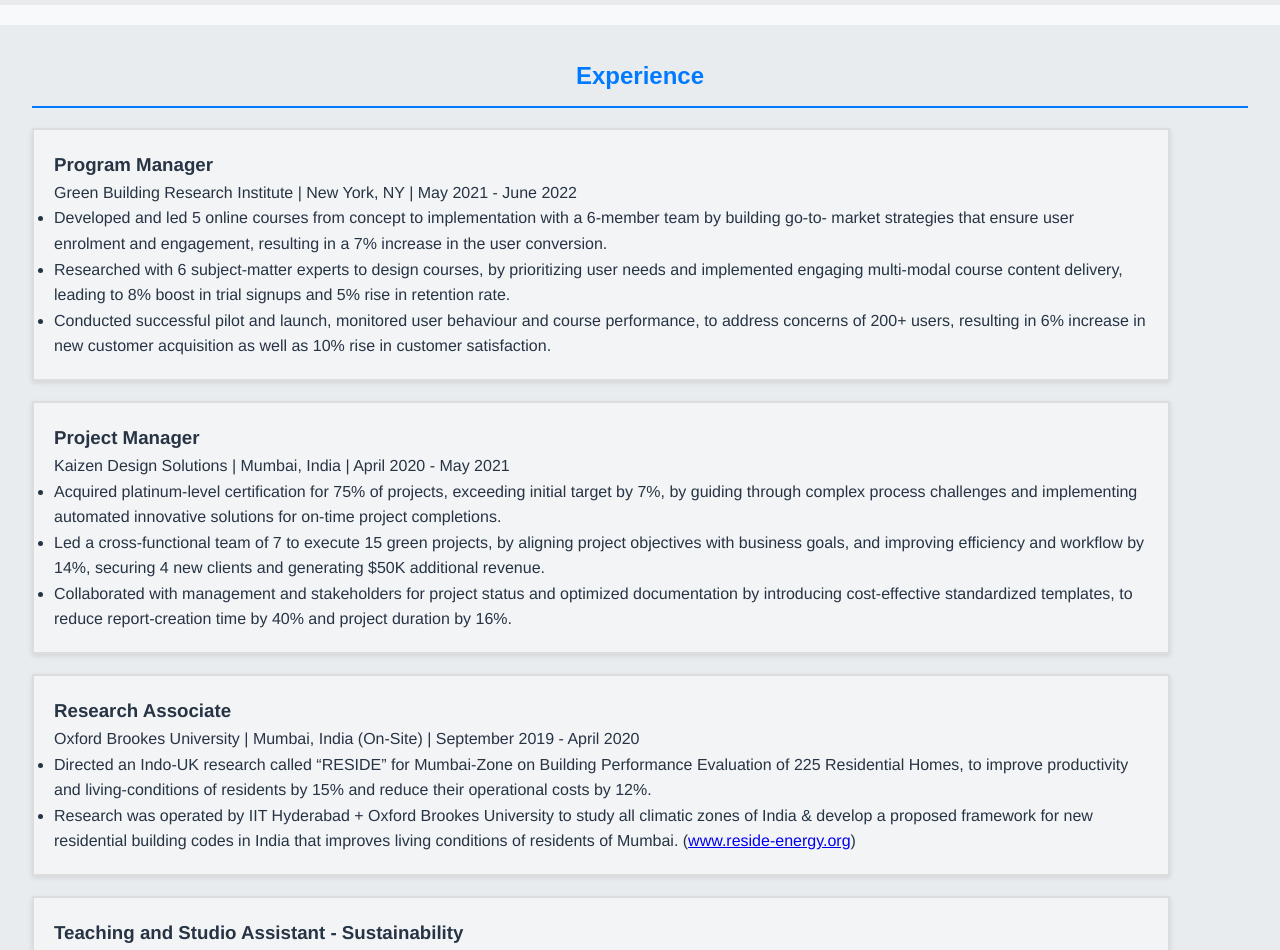
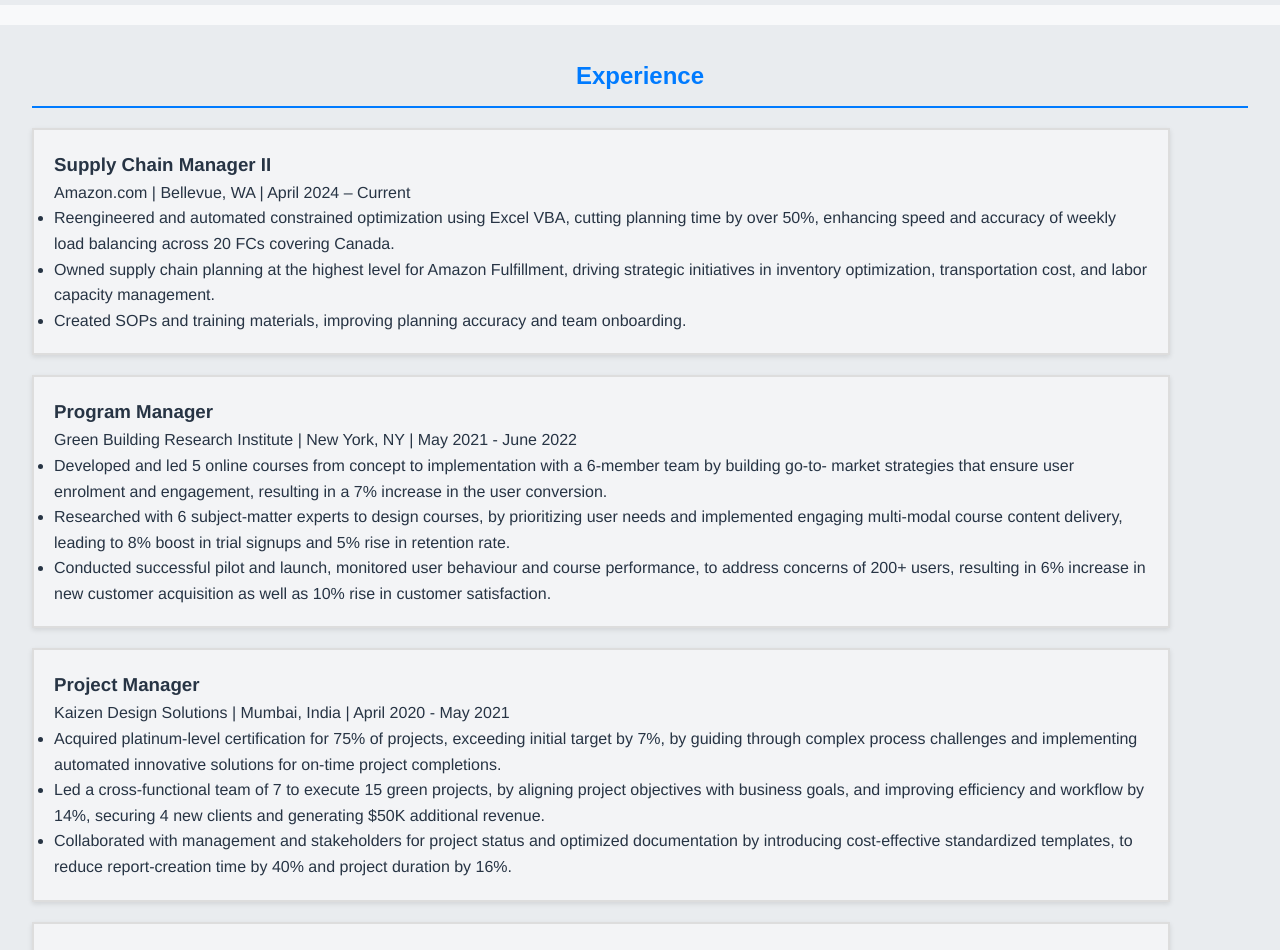
Before and after one commit to shalakawani/shalakawani.githib.io, a plain HTML site: page index.html in a window 1280 px wide. Shown: the part 7160-8110 px from the top of the page. Drawn offline with Linux system fonts and the light colour scheme.

Commit message:
Update index.html

```diff
--- a/index.html
+++ b/index.html
@@ -249,7 +249,17 @@
     <div class="experience-list">
       <!-- Each item can be styled similarly to project cards -->
 
-      <div class="experience-item project-card">
+     <div class="experience-item project-card">
+         <h3>Supply Chain Manager II</h3>
+         <p>Amazon.com | Bellevue, WA | April 2024 – Current</p>
+         <ul>
+             <li>Reengineered and automated constrained optimization using Excel VBA, cutting planning time by over 50%, enhancing speed and accuracy of weekly load balancing across 20 FCs covering Canada.</li>
+             <li>Owned supply chain planning at the highest level for Amazon Fulfillment, driving strategic initiatives in inventory optimization, transportation cost, and labor capacity management.</li>
+             <li>Created SOPs and training materials, improving planning accuracy and team onboarding.</li>
+         </ul>
+     </div>
+
+     <div class="experience-item project-card">
         <h3>Program Manager</h3>
         <p>Green Building Research Institute | New York, NY | May 2021 - June 2022 </p>
         <ul>
```
